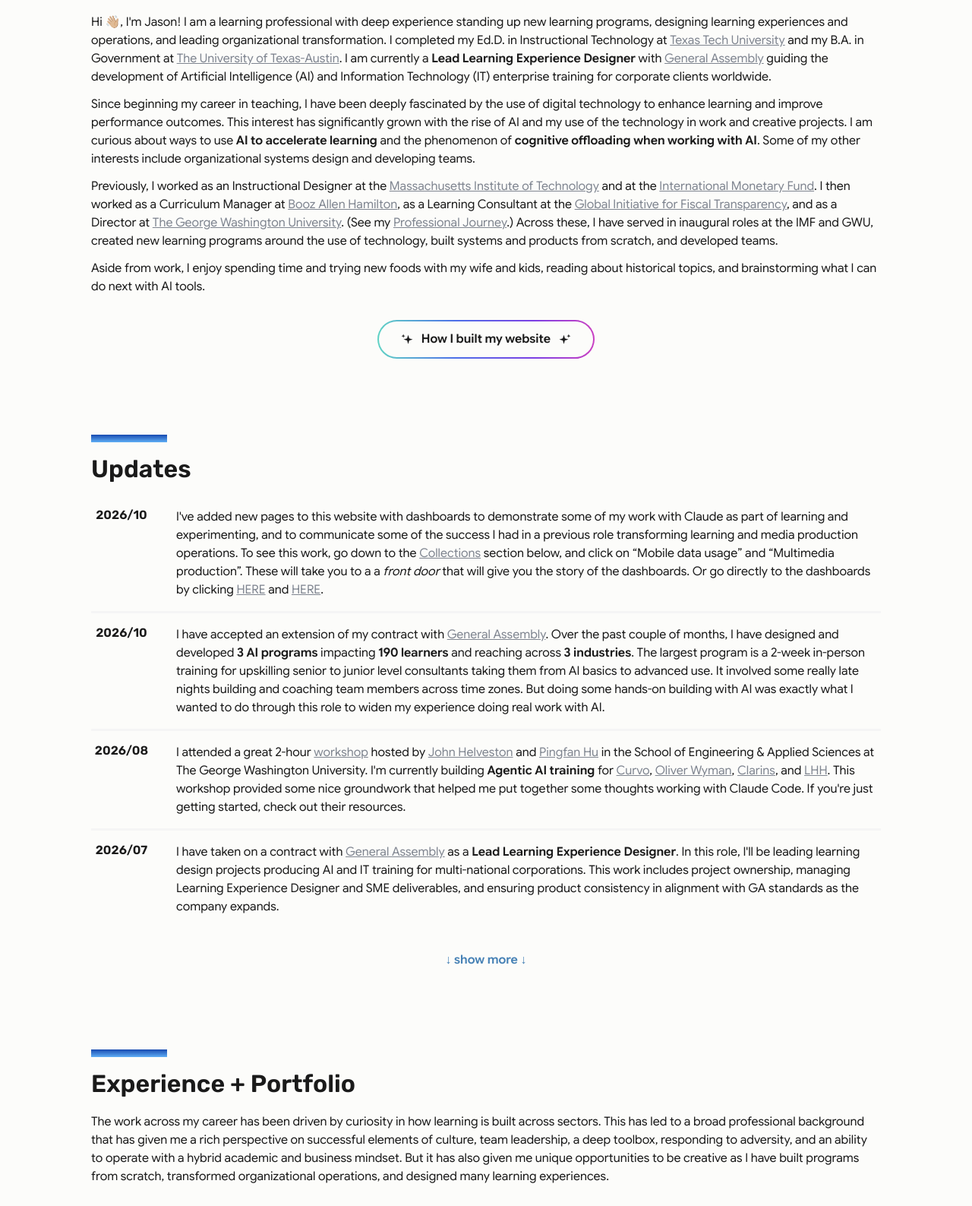
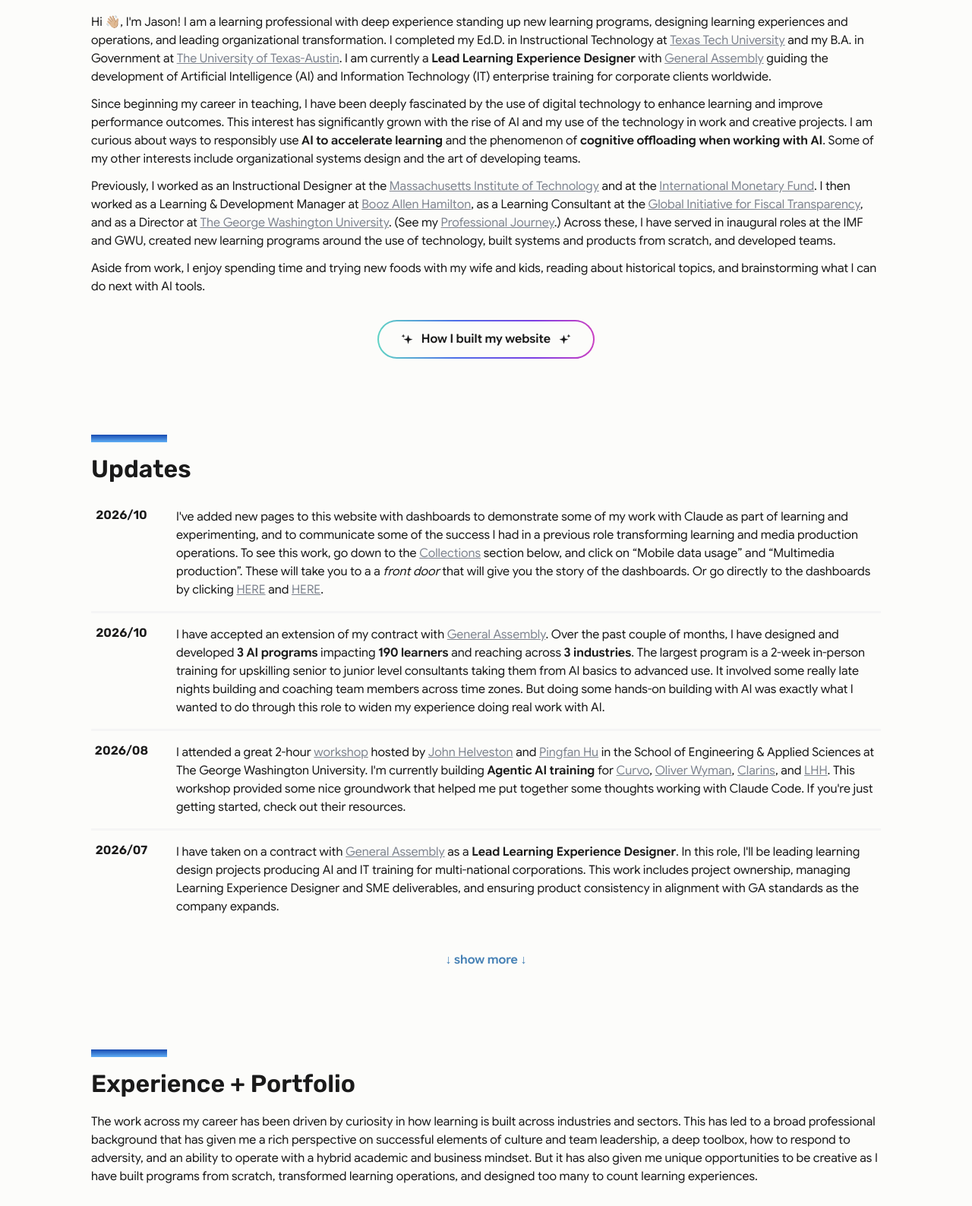
Before and after one commit to jasontorresedd/jasontorresedd.github.io, a plain HTML site: page index.html in a window 1280 px wide. Shown: the part 667-2254 px from the top of the page at 76% size. Drawn offline with Linux system fonts and the light colour scheme.

Commit message:
general revisions

```diff
--- a/index.html
+++ b/index.html
@@ -109,9 +109,9 @@
           <h2>About Me</h2>
           <p class="about__lede">Hi 👋🏼, I'm Jason! I am a learning professional with deep experience standing up new learning programs, designing learning experiences and operations, and leading organizational transformation. I completed my Ed.D. in Instructional Technology at <a href="https://www.depts.ttu.edu/education/" target="_blank" rel="noopener noreferrer">Texas Tech University</a> and my B.A. in Government at <a href="https://liberalarts.utexas.edu/" target="_blank" rel="noopener noreferrer">The University of Texas-Austin</a>. I am currently a <b>Lead Learning Experience Designer</b> with <a href="https://www.generalassemb.ly/" target="_blank" rel="noopener noreferrer">General Assembly</a> guiding the development of Artificial Intelligence &lpar;AI&rpar; and Information Technology &lpar;IT&rpar; enterprise training for corporate clients worldwide.</p>
 
-          <p class="about__lede">Since beginning my career in teaching, I have been deeply fascinated by the use of digital technology to enhance learning and improve performance outcomes. This interest has significantly grown with the rise of AI and my use of the technology in work and creative projects. I am curious about ways to use <b>AI to accelerate learning</b> and the phenomenon of <b>cognitive offloading when working with AI</b>. Some of my other interests include organizational systems design and developing teams.</p>
+          <p class="about__lede">Since beginning my career in teaching, I have been deeply fascinated by the use of digital technology to enhance learning and improve performance outcomes. This interest has significantly grown with the rise of AI and my use of the technology in work and creative projects. I am curious about ways to responsibly use <b>AI to accelerate learning</b> and the phenomenon of <b>cognitive offloading when working with AI</b>. Some of my other interests include organizational systems design and the art of developing teams.</p>
 
-          <p class="about__lede">Previously, I worked as an Instructional Designer at the <a href="https://web.mit.edu/" target="_blank" rel="noopener noreferrer">Massachusetts Institute of Technology</a> and at the <a href="https://www.imf.org/en/home" target="_blank" rel="noopener noreferrer">International Monetary Fund</a>. I then worked as a Curriculum Manager at <a href="https://www.boozallen.com/" target="_blank" rel="noopener noreferrer">Booz Allen Hamilton</a>, as a Learning Consultant at the <a href="https://www.linkedin.com/company/fiscaltransparency/" target="_blank" rel="noopener noreferrer">Global Initiative for Fiscal Transparency</a>, and as a Director at <a href="https://www.gwu.edu/" target="_blank" rel="noopener noreferrer">The George Washington University</a>. &lpar;See my <a href="#professional-journey">Professional Journey</a>.&rpar; Across these, I have served in inaugural roles at the IMF and GWU, created new learning programs around the use of technology, built systems and products from scratch, and developed teams.</p>
+          <p class="about__lede">Previously, I worked as an Instructional Designer at the <a href="https://web.mit.edu/" target="_blank" rel="noopener noreferrer">Massachusetts Institute of Technology</a> and at the <a href="https://www.imf.org/en/home" target="_blank" rel="noopener noreferrer">International Monetary Fund</a>. I then worked as a Learning &amp; Development Manager at <a href="https://www.boozallen.com/" target="_blank" rel="noopener noreferrer">Booz Allen Hamilton</a>, as a Learning Consultant at the <a href="https://www.linkedin.com/company/fiscaltransparency/" target="_blank" rel="noopener noreferrer">Global Initiative for Fiscal Transparency</a>, and as a Director at <a href="https://www.gwu.edu/" target="_blank" rel="noopener noreferrer">The George Washington University</a>. &lpar;See my <a href="#professional-journey">Professional Journey</a>.&rpar; Across these, I have served in inaugural roles at the IMF and GWU, created new learning programs around the use of technology, built systems and products from scratch, and developed teams.</p>
 
           <p class="about__lede">Aside from work, I enjoy spending time and trying new foods with my wife and kids, reading about historical topics, and brainstorming what I can do next with AI tools.</p>
 
@@ -285,7 +285,7 @@
         <div class="wrapper">
           <span class="heading-accent" aria-hidden="true"></span>
           <h2>Experience &plus; Portfolio</h2>
-          <p class="experience__lede">The work across my career has been driven by curiosity in how learning is built across sectors. This has led to a broad professional background that has given me a rich perspective on successful elements of culture, team leadership, a deep toolbox, responding to adversity, and an ability to operate with a hybrid academic and business mindset. But it has also given me unique opportunities to be creative as I have built programs from scratch, transformed organizational operations, and designed many learning experiences.</p>
+          <p class="experience__lede">The work across my career has been driven by curiosity in how learning is built across industries and sectors. This has led to a broad professional background that has given me a rich perspective on successful elements of culture and team leadership, a deep toolbox, how to respond to adversity, and an ability to operate with a hybrid academic and business mindset. But it has also given me unique opportunities to be creative as I have built programs from scratch, transformed learning operations, and designed too many to count learning experiences.</p>
 
           <!-- ===== GA (2026–present) ===== -->
           <div class="experience-group" id="experience-ga">
@@ -476,7 +476,7 @@
         <div class="wrapper">
           <span class="heading-accent" aria-hidden="true"></span>
           <h2>Collections</h2>
-          <p class="collections__lede">Outside of work I continue to grow my knowledge and skills through online courses, attending conferences, and building out ideas as my own projects. In this section, please see the learning/training that I am pursuing or have completed, as well as some examples of side projects I have taken on with <b>Claude AI</b>.</p>
+          <p class="collections__lede">Outside of work I continue to grow my knowledge and skills through online courses, attending conferences, and building out ideas as my own projects. In this section, please see the learning/training that I am pursuing or have completed, and examples of side projects I have taken on to learn about and develop skills with <b>Claude AI</b>.</p>
 
           <div class="experience-group" id="collections-group">
             <div class="card-grid">
```
